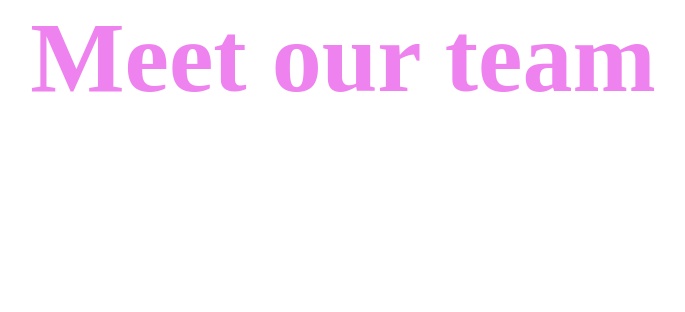
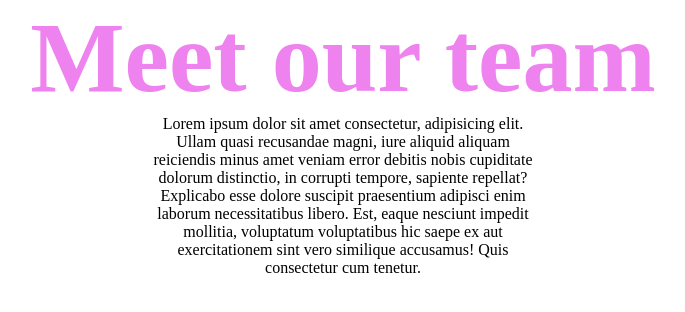
Before and after one commit to Mftr96/html-css-float-cards, a plain HTML site: page index.html in a window 1280 px wide. Shown: the whole page, without its empty margins (297-982 px from the left). Drawn offline with Linux system fonts and the light colour scheme.

Commit message:
creazione trafiletto

```diff
--- a/css/style.css
+++ b/css/style.css
@@ -9,3 +9,9 @@ header{
     color: violet;
     font-size: 50px;
 }
+
+.introduction{
+    text-align: center;
+    width: 30vw;
+    margin-left:35%;
+}
--- a/index.html
+++ b/index.html
@@ -10,6 +10,12 @@
     <header>
         <h1>Meet our team</h1>
     </header>
+    <main>
+        <div class="introduction">
+            <p>Lorem ipsum dolor sit amet consectetur, adipisicing elit. Ullam quasi recusandae magni, iure aliquid aliquam reiciendis minus amet veniam error debitis nobis cupiditate dolorum distinctio, in corrupti tempore, sapiente repellat?
+            Explicabo esse dolore suscipit praesentium adipisci enim laborum necessitatibus libero. Est, eaque nesciunt impedit mollitia, voluptatum voluptatibus hic saepe ex aut exercitationem sint vero similique accusamus! Quis consectetur cum tenetur.</p>
+        </div>
+    </main>
 
 </body>
 </html>
```
